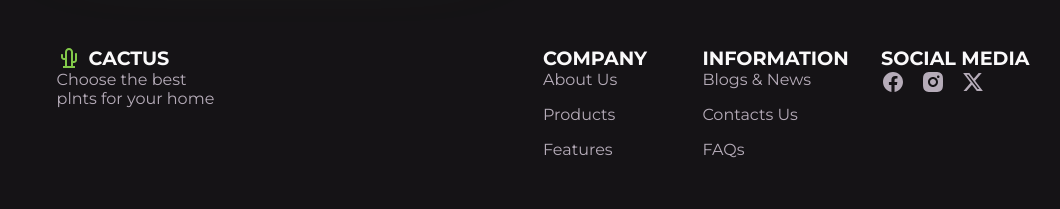
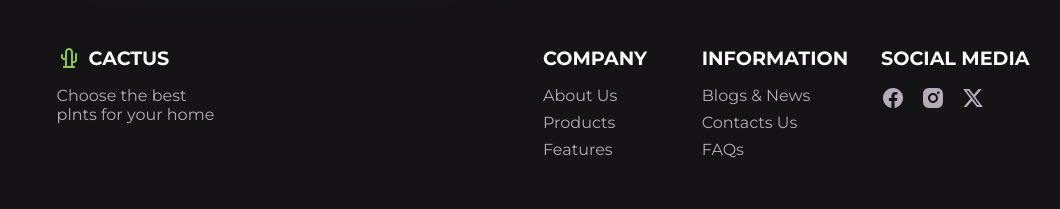
Before and after one commit to Derick-Almeida/cactus-website-react-ts, a React (Vite) app: page / in a window 1280 px wide. Shown: the part 519-728 px from the top of the page, without its empty margins (97-1157 px from the left). Built offline with nearby package versions, Linux system fonts and the light colour scheme.

Commit message:
fix: footer style

```diff
--- a/src/components/Footer/style.ts
+++ b/src/components/Footer/style.ts
@@ -40,7 +40,8 @@ export const h3 = styled.h3`
 export const ul = styled.ul`
   display: flex;
   flex-wrap: wrap;
-  gap: 1rem;
+  gap: 0.5rem;
+  margin-top: 1rem;
 `;
 
 export const li = styled.li`
```
